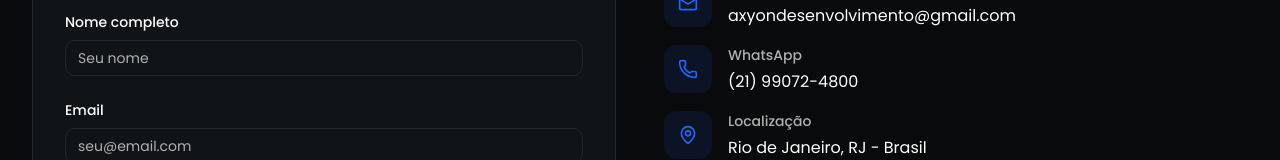
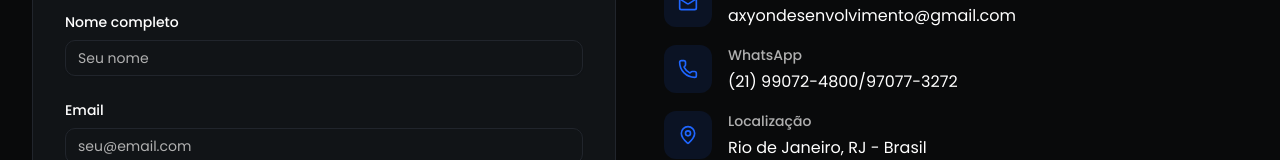
Before and after one commit to Lucas-290321/Axyon, a React (Vite) app: page /contato in a window 1280 px wide. Shown: the part 546-706 px from the top of the page. Built offline with nearby package versions, Linux system fonts and the light colour scheme; what pocketbase would draw is missing.

Commit message:
Atualizar numero do ContatoPage

```diff
--- a/src/pages/ContatoPage.jsx
+++ b/src/pages/ContatoPage.jsx
@@ -17,8 +17,8 @@ export default function ContatoPage() {
     {
       icon: Phone,
       label: 'WhatsApp',
-      value: '(21) 99072-4800',
-      href: 'https://wa.me/5521990724800'
+      value: '(21) 99072-4800/97077-3272',
+      href: 'https://wa.me/5521970773272'
     },
     {
       icon: MapPin,
```
